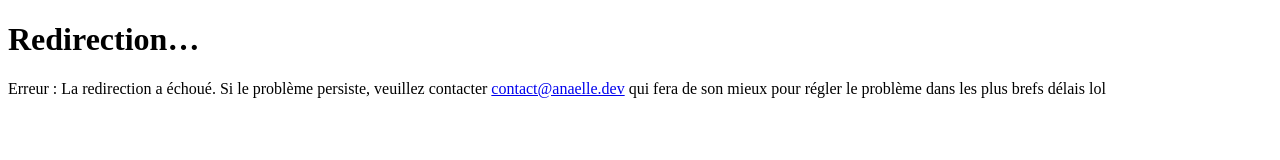
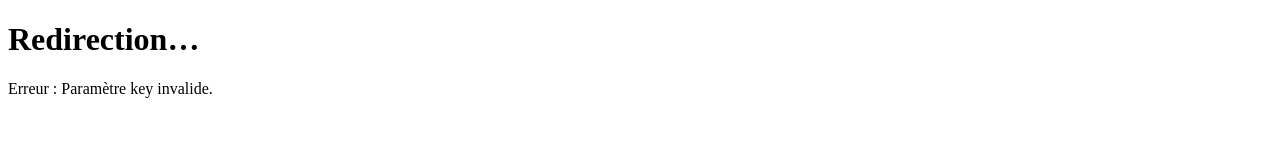
Before and after one commit to anaelle-dev/anaelle.dev, a plain HTML site: page redirect/gift.html in a window 1280 px wide. Drawn offline with Linux system fonts and the light colour scheme.

Commit message:
Update gift.html

```diff
--- a/redirect/gift.html
+++ b/redirect/gift.html
@@ -4,6 +4,7 @@
   <title>Redirection…</title>
   <script>
     var redirectionSuccessful = false;
+    var invalidKey = false;
 
     function redirectToSteam() {
       // Récupère l'argument de l'URL
@@ -12,6 +13,7 @@
       // Vérifie si le paramètre key n'existe pas ou ne fait qu'un caractère
       if (!urlParameter || urlParameter.length <= 1) {
         document.getElementById("error").innerText = "Erreur : Paramètre key invalide.";
+        invalidKey = true;
         return;
       }
 
@@ -25,8 +27,8 @@
     }
 
     function showError() {
-      if (!redirectionSuccessful) {
-        document.getElementById("error").innerHTML = 'Erreur : La redirection a échoué. Si le problème persiste, veuillez contacter <a href="mailto:contact@anaelle.dev">contact@anaelle.dev</a> qui fera de son mieux pour régler le problème dans les plus brefs délais lol';
+      if (!redirectionSuccessful && !invalidKey) {
+        document.getElementById("error").innerHTML = 'Erreur : La redirection a échoué. Si le problème persiste, veuillez contacter <a href="mailto:contact@anaelle.dev">contact@anaelle.dev</a qui fera de son mieux pour régler le problème dans les plus brefs délais lol';
       }
     }
   </script>
```
